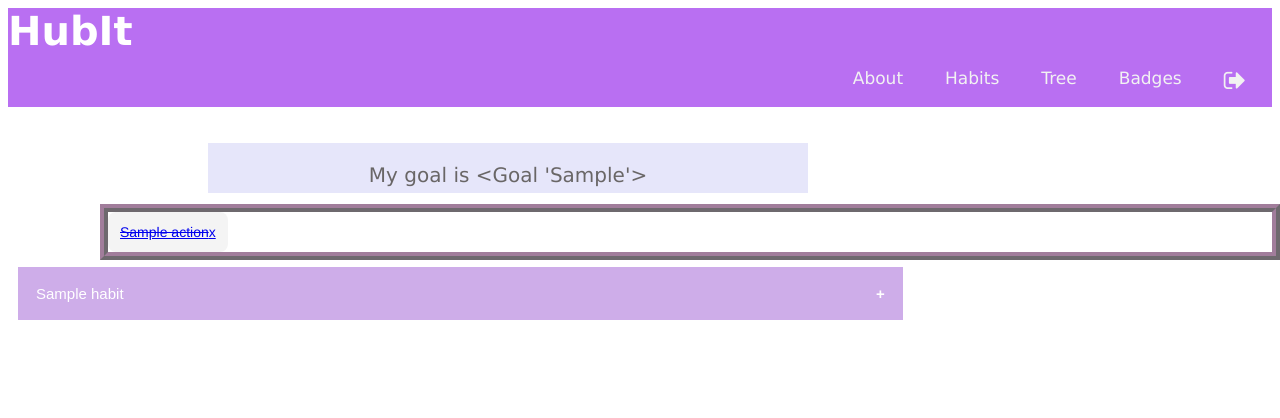
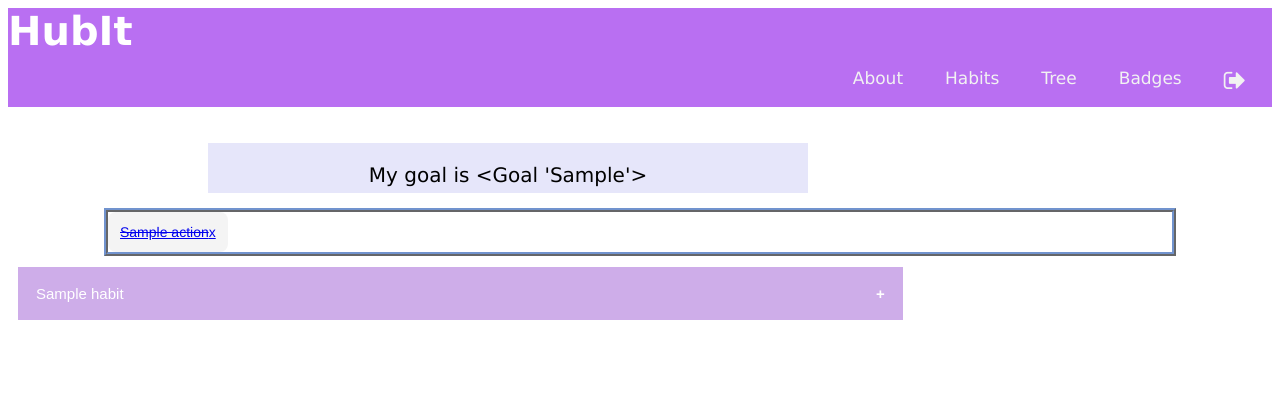
Before and after one commit to S0nVard/Habit, a Flask app: template templates/tree.html in a window 1280 px wide. Shown: the top 418 px of the page. Run offline with Flask 3, Linux system fonts and the light colour scheme; the template is opened without the code that fills it: values that come from a table or form of the project are taken from there, others are empty; tables that the repository leaves empty hold one stand-in row (values such as "Sample post"); some libraries are stand-ins or nearby versions.

Commit message:
content adding and tree UI

```diff
--- a/app.py
+++ b/app.py
@@ -326,7 +326,7 @@ def badges():
     with app.app_context():
         print(current_app.name)
     goal = session['goal']
-    habits = Habit.query.filter_by(big_goal_id=goal.id).filter(Habit.completion == 1).all()
+    habits = Habit.query.filter_by(big_goal_id=goal.id).all()
     db.session.commit()
     return render_template("badges.html", goal=goal.goal, habits=habits)
 
--- a/templates/habits.html
+++ b/templates/habits.html
@@ -5,7 +5,7 @@
 <br>
 <br>
 <div class="goal" style="float:left; margin:3px">
-  <p style="color:#696666;font-size:20px"> My goal is {{ goal }} </p>
+  <p style="font-size:20px"> My goal is {{ goal }} </p>
 </div>
 
 <div class="habit" style="marin:3px, float left">
--- a/templates/homepage.html
+++ b/templates/homepage.html
@@ -226,7 +226,7 @@ hr {
     <br>
     <br>
     <div class = "below" style="display: inline-block; text-align: left; width:1000px; height:400px">
-      <h11><strong>Make most of HubIt</strong></h11>
+      <h11><strong>Make The Most of HubIt</strong></h11>
       <br>
       <br>
       <br>
@@ -239,7 +239,7 @@ hr {
     </p>
     <br>
     <br>
-    <h12><strong>How make most of HubIt?</strong></h12>
+    <h12><strong>How make the most of HubIt?</strong></h12>
     <hr color = #5C5CFF>
     <br>
   <p>
--- a/templates/tree.html
+++ b/templates/tree.html
@@ -4,7 +4,7 @@
 <br>
 <br>
 <div class="goal" style="float:left; align:center; margin-left:200px">
-    <p style="color:#696666;font-size:20px"> My goal is {{ goal }} </p>
+    <p style="font-size:20px"> My goal is {{ goal }} </p>
 </div>
 <br>
 <br>
@@ -110,8 +110,9 @@
     }
   }
 .actions {
-	margin-left:100px;
-    outline:8px ridge rgba(100, 40, 90, .6);
+    margin-left:100px;
+    outline:4px ridge rgba(10, 40, 90, .6);
+    margin-right:100px;
 }
 
 </style>
```
Also changed, not shown: templates/about.html (+5 -4 lines), templates/badges.html (+4 -3 lines).
